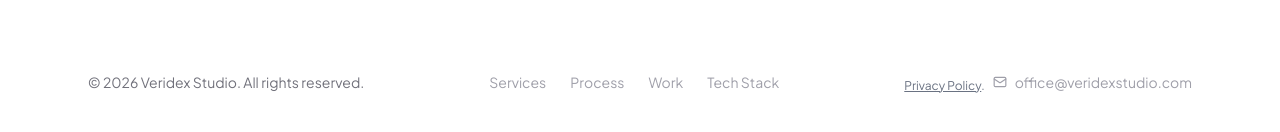
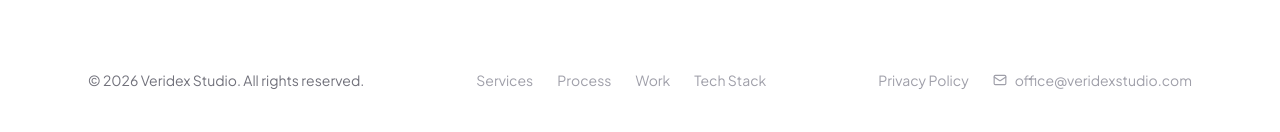
Before and after one commit to Crocodile2007/veridex-landing, a React (Vite) app: page / in a window 1280 px wide. Shown: the part 6265-6397 px from the top of the page. Built offline with nearby package versions, Linux system fonts and the light colour scheme.

Commit message:
Add Privacy Policy finally

```diff
--- a/src/App.jsx
+++ b/src/App.jsx
@@ -800,25 +800,31 @@ export default function App() {
       <footer className="border-t border-white/10 py-12">
         <div className="mx-auto flex max-w-6xl flex-col items-center justify-between gap-6 px-6 md:flex-row">
           <p className="text-sm text-zinc-500">© 2026 Veridex Studio. All rights reserved.</p>
+
           <nav className="flex flex-wrap items-center justify-center gap-6">
             {navLinks.map((l) => (
-              <a key={l.href} href={l.href} className="text-sm text-zinc-400 hover:text-white">
+              <a key={l.href} href={l.href} className="text-sm text-zinc-400 hover:text-white transition-colors">
                 {l.label}
               </a>
             ))}
           </nav>
-          <a
-            href="mailto:office@veridexstudio.com"
-            className="inline-flex items-center gap-2 text-sm text-zinc-400 hover:text-white"
-          >
 
-          <p className="text-xs text-gray-500 mt-2">
-            <a href="/privacy.html" target="_blank" rel="noopener noreferrer" className="underline hover:text-gray-400">
+          <div className="flex flex-wrap items-center gap-6">
+            <a
+              href="/privacy.html"
+              target="_blank"
+              rel="noopener noreferrer"
+              className="text-sm text-zinc-400 hover:text-white transition-colors"
+            >
               Privacy Policy
-            </a>.
-          </p>
-            <Mail size={14} /> office@veridexstudio.com
-          </a>
+            </a>
+            <a
+              href="mailto:office@veridexstudio.com"
+              className="inline-flex items-center gap-2 text-sm text-zinc-400 hover:text-white transition-colors"
+            >
+              <Mail size={14} /> office@veridexstudio.com
+            </a>
+          </div>
         </div>
       </footer>
     </div>
```
